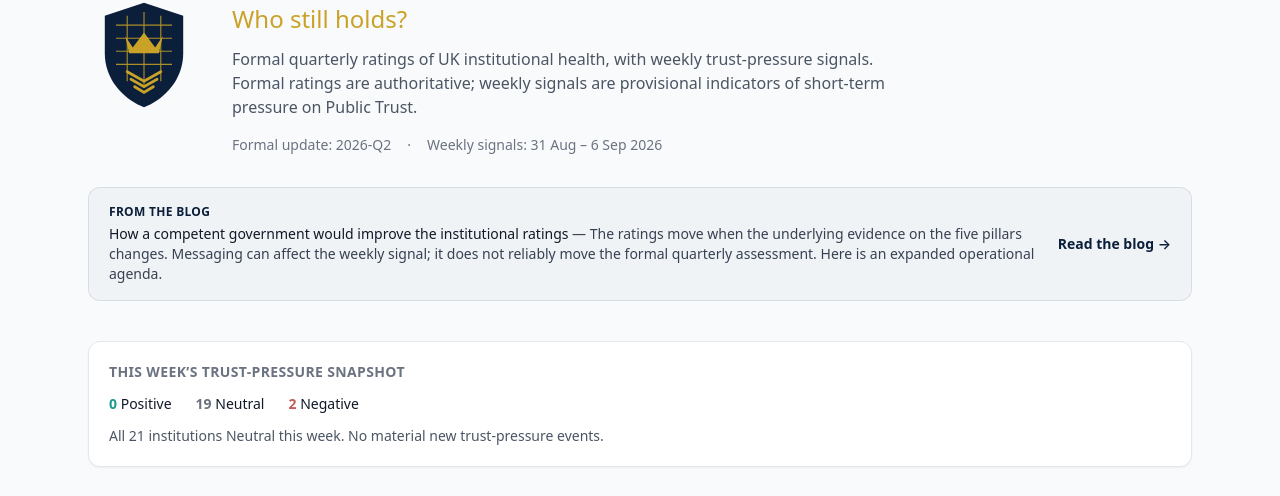
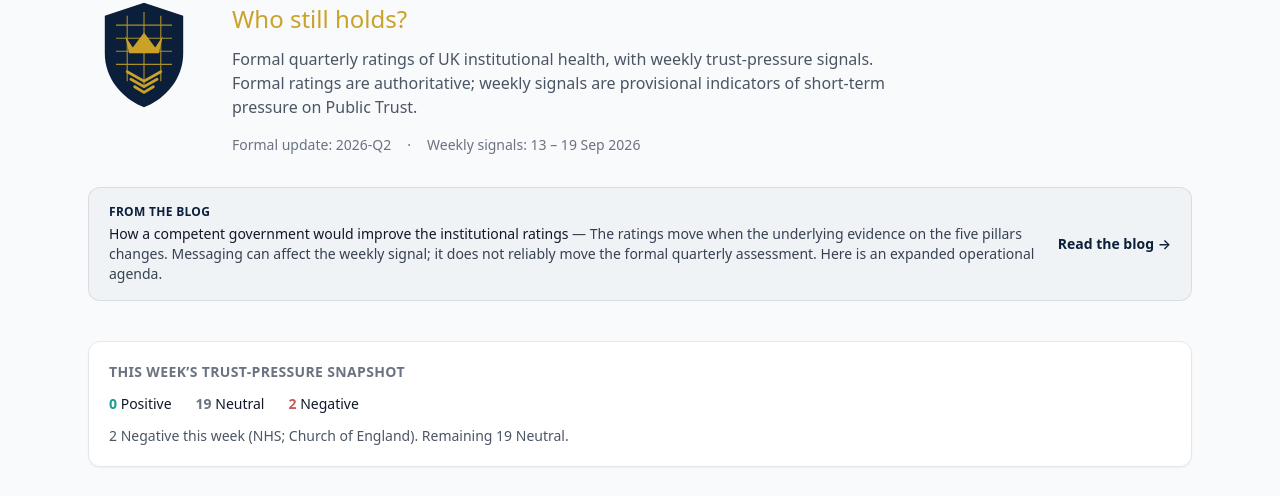
Before and after one commit to stumpyuk1/gir-institutional-ratings, a Next.js app: page / in a window 1280 px wide. Shown: the part 150-646 px from the top of the page. Built offline with nearby package versions, Linux system fonts and the light colour scheme.

Commit message:
Homepage week label 13-19 Sep 2026 and snapshot text

```diff
--- a/app/page.tsx
+++ b/app/page.tsx
@@ -63,7 +63,7 @@ export default function DashboardPage() {
           <div className="mt-4 flex flex-wrap gap-4 text-sm text-gray-500">
             <span>Formal update: 2026-Q2</span>
             <span>·</span>
-            <span>Weekly signals: 31 Aug – 6 Sep 2026</span>
+            <span>Weekly signals: 13 – 19 Sep 2026</span>
           </div>
         </div>
       </div>
@@ -105,7 +105,7 @@ export default function DashboardPage() {
           </div>
         </div>
         <p className="mt-3 text-sm text-gray-600">
-          All 21 institutions Neutral this week. No material new trust-pressure events.
+          2 Negative this week (NHS; Church of England). Remaining 19 Neutral.
         </p>
       </div>
 
```
